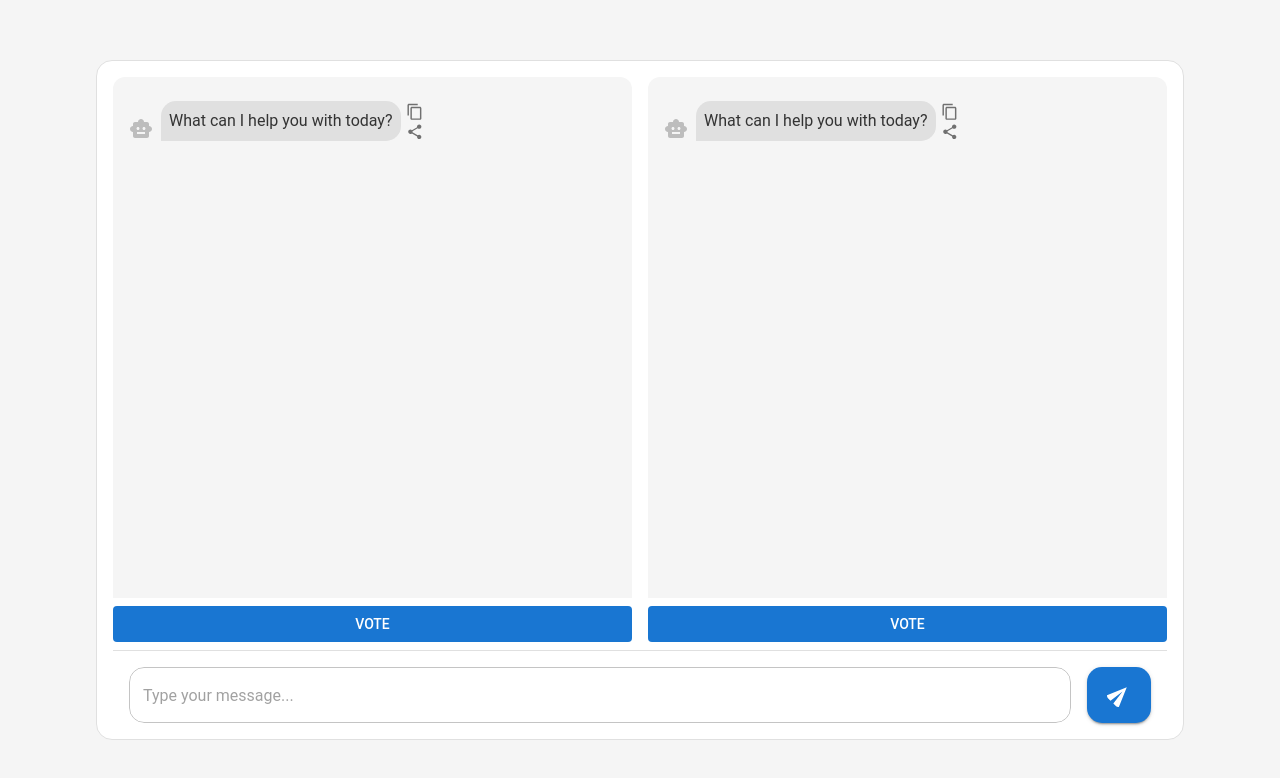
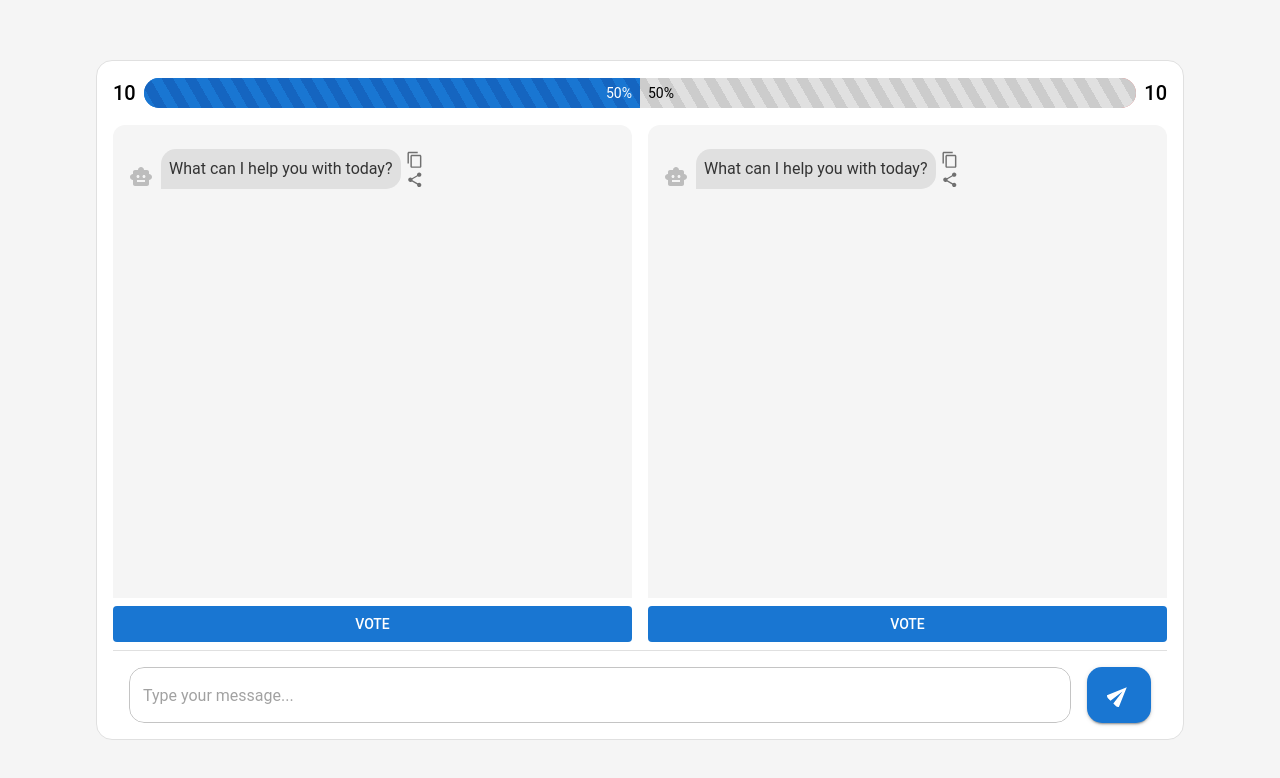
Before and after one commit to HowardM12138/theoremllama-web-app, a React (Create React App) app in the folder frontend/: page / in a window 1280 px wide. Shown: the top 778 px of the page. Built offline with nearby package versions, Linux system fonts and the light colour scheme; no server answers.

Commit message:
added checkmarks and incorrect marks. linked with vote button. added vote status pk bars.

```diff
--- a/frontend/src/App.js
+++ b/frontend/src/App.js
@@ -2,6 +2,7 @@ import React, { useState } from "react";
 import ChatWindow from "./components/ChatWindow";
 import ChatInput from "./components/ChatInput";
 import VoteBar from "./components/VoteBar";
+import VoteStatsBar from "./components/VoteStatsBar";
 import getGeminiResponse from "./utils/GeminiApi";
 import { Container, Box, Grid2 } from "@mui/material";
 import { ThemeProvider, createTheme } from "@mui/material/styles";
@@ -44,6 +45,9 @@ function App() {
     },
   ]);
 
+  const [leftVotes, setLeftVotes] = useState(10); // State to keep track number of left votes
+  const [rightVotes, setRightVotes] = useState(10); // State to keep track number of left votes
+
   // Function to handle sending a message
   const handleSendMessage = async (message) => {
     // Add the user's message to the chat
@@ -80,6 +84,15 @@ function App() {
         updatedMessages.pop();
         return [...updatedMessages, botResponse];
       });
+
+      // Using random number to mimic backend correct/incorrect label for now
+      if (Math.random() < 0.5) {
+        setLeftVotes((prev) => prev + 1);
+        setRightVotes((prev) => prev - 1);
+      } else {
+        setLeftVotes((prev) => prev - 1);
+        setRightVotes((prev) => prev + 1);
+      }
     } catch (error) {
       console.error("Error calling the Gemini API:", error);
       // Handle errors
@@ -162,6 +175,10 @@ function App() {
               backgroundColor: "white",
             }}
           >
+            <VoteStatsBar
+              leftVotes={leftVotes}
+              rightVotes={rightVotes}
+            ></VoteStatsBar>
             <Box
               sx={{
                 display: "flex",
@@ -186,7 +203,7 @@ function App() {
                     overflow: "auto",
                   }}
                 >
-                  <ChatWindow messages={messagesLeft} />
+                  <ChatWindow messages={messagesLeft} votes={leftVotes} />
                 </Grid2>
                 <Grid2
                   item
@@ -198,12 +215,16 @@ function App() {
                     overflow: "auto",
                   }}
                 >
-                  <ChatWindow messages={messagesRight} />
+                  <ChatWindow messages={messagesRight} votes={rightVotes} />
                 </Grid2>
               </Grid2>
             </Box>
-            <Box sx={{ width: "100%", display: {lg: "block", xs: "none"} }}>
-              <VoteBar></VoteBar>
+            <Box sx={{ width: "100%", display: { lg: "block", xs: "none" } }}>
+              <VoteBar
+                setLeftVotes={setLeftVotes}
+                setRightVotes={setRightVotes}
+                messages={messagesRight}
+              ></VoteBar>
             </Box>
             <Box sx={{ width: "100%" }}>
               <ChatInput onSendMessage={handleSendMessage} />
--- a/frontend/src/components/ChatWindow.js
+++ b/frontend/src/components/ChatWindow.js
@@ -1,14 +1,21 @@
 import React, { useEffect, useRef, useState } from "react";
 import { Box, Button, Typography } from "@mui/material";
 import ChatBubble from "./ChatBubble";
+import CheckCircleIcon from "@mui/icons-material/CheckCircle";
+import CancelIcon from "@mui/icons-material/Cancel";
 
-function ChatWindow({ messages }) {
+function ChatWindow({ messages, votes }) {
   const chatEndRef = useRef(null); // Reference to the end of chat window
   const chatWindowRef = useRef(null); // Reference to the beginning of chat window
   const prevScrollTopRef = useRef(0); // Track the previous scroll position
   const [dummy, setDummy] = useState(0); // Dummy state to trigger scrolling
   const [shouldAutoScroll, setShouldAutoScroll] = useState(true); // State to control auto-scroll
   const [generating, setGenerating] = useState(false); // State to track if msg is generating
+  const [showCheckmark, setShowCheckmark] = useState(false); // State to control checkmark visibility
+  const [showIncorrectMark, setShowIncorrectMark] = useState(false); // State for incorrect mark
+  const [fadeOut, setFadeOut] = useState(false); // Controls opacity transition
+  const previousVotesRef = useRef(votes); // Store previous votes value
+
   const bottomThreshold = 50; // Threshold distance from the bottom to enable auto-scroll
 
   // Handle new messages and triggering auto-scrolling
@@ -60,6 +67,37 @@ function ChatWindow({ messages }) {
     setGenerating(false);
   };
 
+  useEffect(() => {
+    if (showCheckmark) {
+      setFadeOut(false);
+      setTimeout(() => setFadeOut(true), 10);
+      setTimeout(() => {
+        setFadeOut(false);
+        setShowCheckmark(false);
+      }, 2000);
+    }
+  }, [showCheckmark]);
+
+  useEffect(() => {
+    if (showIncorrectMark) {
+      setFadeOut(false);
+      setTimeout(() => setFadeOut(true), 10);
+      setTimeout(() => {
+        setFadeOut(false);
+        setShowIncorrectMark(false);
+      }, 2000);
+    }
+  }, [showIncorrectMark]);
+
+  useEffect(() => {
+    if (votes > previousVotesRef.current) {
+      setShowCheckmark(true);
+    } else if (votes < previousVotesRef.current) {
+      setShowIncorrectMark(true);
+    }
+    previousVotesRef.current = votes;
+  }, [votes]);
+
   return (
     <Box
       display="flex"
@@ -69,6 +107,7 @@ function ChatWindow({ messages }) {
       sx={{
         borderRadius: "12px 12px 0 0",
         overflow: "auto",
+        position: "relative",
       }}
     >
       <Box
@@ -95,6 +134,54 @@ function ChatWindow({ messages }) {
         ))}
         <div ref={chatEndRef} />
       </Box>
+      {showCheckmark && (
+        <Box
+          position="absolute"
+          top={0}
+          left={0}
+          right={0}
+          bottom={0}
+          display="flex"
+          alignItems="center"
+          justifyContent="center"
+          bgcolor="rgba(255, 255, 255, 0.6)"
+          sx={{
+            opacity: fadeOut ? 0 : 1,
+            transition: "opacity 2s ease-in-out",
+          }}
+        >
+          <CheckCircleIcon
+            sx={{
+              fontSize: 120,
+              color: "green",
+            }}
+          />
+        </Box>
+      )}
+      {showIncorrectMark && (
+        <Box
+          position="absolute"
+          top={0}
+          left={0}
+          right={0}
+          bottom={0}
+          display="flex"
+          alignItems="center"
+          justifyContent="center"
+          bgcolor="rgba(255, 255, 255, 0.6)"
+          sx={{
+            opacity: fadeOut ? 0 : 1,
+            transition: "opacity 2s ease-in-out",
+          }}
+        >
+          <CancelIcon
+            sx={{
+              fontSize: 120,
+              color: "red",
+            }}
+          />
+        </Box>
+      )}
       {generating && (
         <Button
           variant="contained"
--- a/frontend/src/components/VoteBar.js
+++ b/frontend/src/components/VoteBar.js
@@ -1,8 +1,25 @@
-import React, { useState } from "react";
+import React, { useState, useEffect } from "react";
 import { Box, Button } from "@mui/material";
 
-const VoteBar = () => {
+function VoteBar({ setLeftVotes, setRightVotes, messages }) {
   const [hoveredButton, setHoveredButton] = useState(null);
+  const [voteable, setVoteable] = useState(true);
+
+  const handleLeftClick = () => {
+    setLeftVotes((prev) => prev + 1);
+    setRightVotes((prev) => prev - 1);
+    setVoteable(false);
+  };
+
+  const handleRightClick = () => {
+    setLeftVotes((prev) => prev - 1);
+    setRightVotes((prev) => prev + 1);
+    setVoteable(false);
+  };
+
+  useEffect(() => {
+    setVoteable(true);
+  }, [messages]);
 
   return (
     <Box
@@ -15,6 +32,8 @@ const VoteBar = () => {
         variant={hoveredButton === "left" ? "contained" : "outlined"}
         onMouseEnter={() => setHoveredButton("left")}
         onMouseLeave={() => setHoveredButton(null)}
+        onClick={handleLeftClick}
+        disabled={!voteable}
         sx={{
           width: "50%",
           color:
@@ -42,6 +61,8 @@ const VoteBar = () => {
         variant={hoveredButton === "right" ? "contained" : "outlined"}
         onMouseEnter={() => setHoveredButton("right")}
         onMouseLeave={() => setHoveredButton(null)}
+        onClick={handleRightClick}
+        disabled={!voteable}
         sx={{
           width: "50%",
           color:
@@ -66,6 +87,6 @@ const VoteBar = () => {
       </Button>
     </Box>
   );
-};
+}
 
 export default VoteBar;
--- /dev/null
+++ b/frontend/src/components/VoteStatsBar.js
@@ -0,0 +1,94 @@
+import React from "react";
+import { Box, Typography } from "@mui/material";
+
+function VoteStatsBar({ leftVotes, rightVotes }) {
+  // Calculate total votes and percentages
+  const totalVotes = leftVotes + rightVotes;
+  const leftPercentage = totalVotes === 0 ? 50 : (leftVotes / totalVotes) * 100;
+  const rightPercentage = 100 - leftPercentage;
+
+  return (
+    <Box
+      display="flex"
+      alignItems="center"
+      sx={{
+        mb: 2,
+        mt: { xs: 1, lg: 0 },
+      }}
+      width="100%"
+    >
+      {/* Left Vote Count */}
+      <Typography
+        variant="h6"
+        sx={{
+          mr: 1,
+          pl: { xs: 1, lg: 0 },
+        }}
+      >
+        {leftVotes}
+      </Typography>
+
+      {/* PK Bar */}
+      <Box
+        display="flex"
+        flex={1}
+        height="30px"
+        borderRadius="15px"
+        overflow="hidden"
+      >
+        {/* Left Portion of the Bar */}
+        <Box
+          width={`${leftPercentage}%`}
+          bgcolor="#1976d2"
+          display="flex"
+          alignItems="center"
+          justifyContent="flex-end"
+          px={1}
+          sx={{
+            backgroundImage:
+              "repeating-linear-gradient(60deg, #1976d2, #1976d2 10px, #1565c0 10px, #1565c0 20px)",
+          }}
+        >
+          {leftVotes > 0 && (
+            <Typography variant="body2" color="white">
+              {Math.round(leftPercentage)}%
+            </Typography>
+          )}
+        </Box>
+
+        {/* Right Portion of the Bar */}
+        <Box
+          width={`${rightPercentage}%`}
+          bgcolor="#e57373"
+          display="flex"
+          alignItems="center"
+          justifyContent="flex-start"
+          px={1}
+          sx={{
+            backgroundImage:
+              "repeating-linear-gradient(60deg, #e0e0e0, #e0e0e0 10px, #cccccc 10px, #cccccc 20px)",
+          }}
+        >
+          {rightVotes > 0 && (
+            <Typography variant="body2" color="black">
+              {Math.round(rightPercentage)}%
+            </Typography>
+          )}
+        </Box>
+      </Box>
+
+      {/* Right Vote Count */}
+      <Typography
+        variant="h6"
+        sx={{
+          ml: 1,
+          pr: { xs: 1, lg: 0 },
+        }}
+      >
+        {rightVotes}
+      </Typography>
+    </Box>
+  );
+}
+
+export default VoteStatsBar;
```
